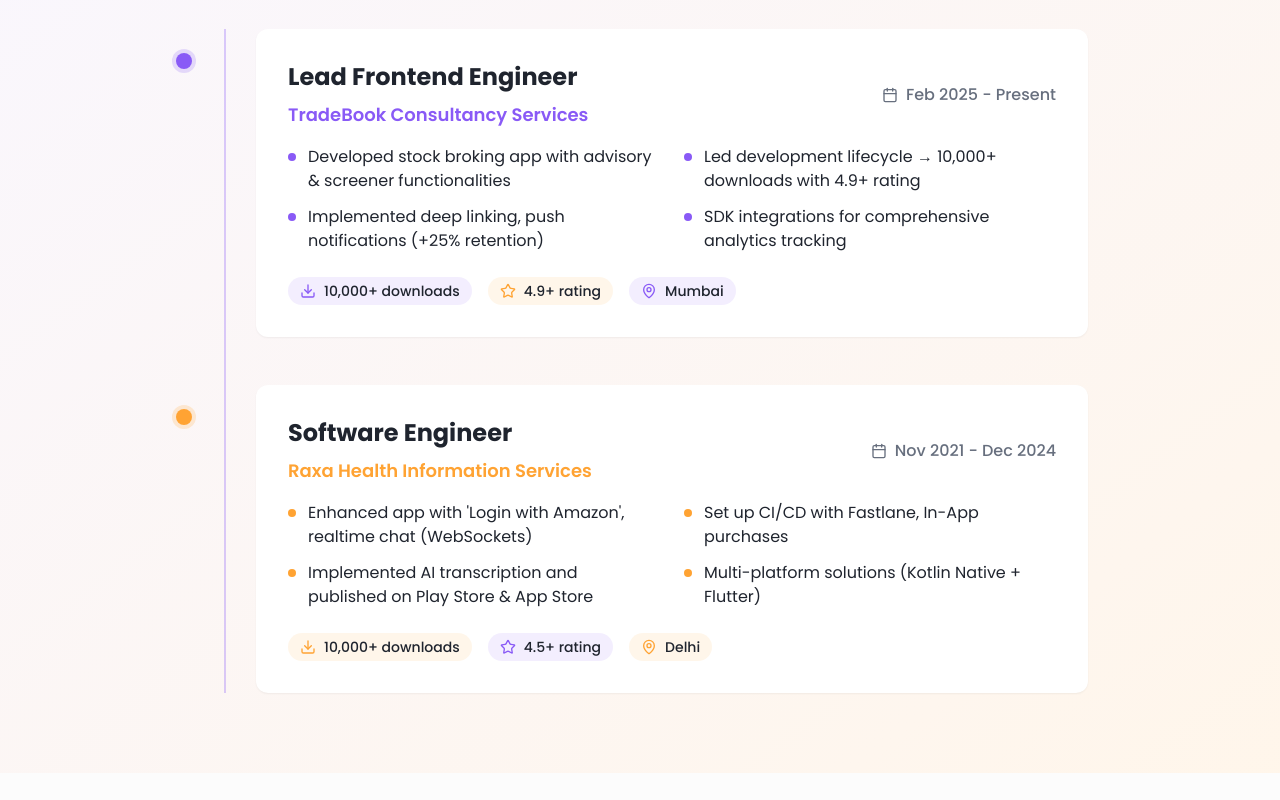
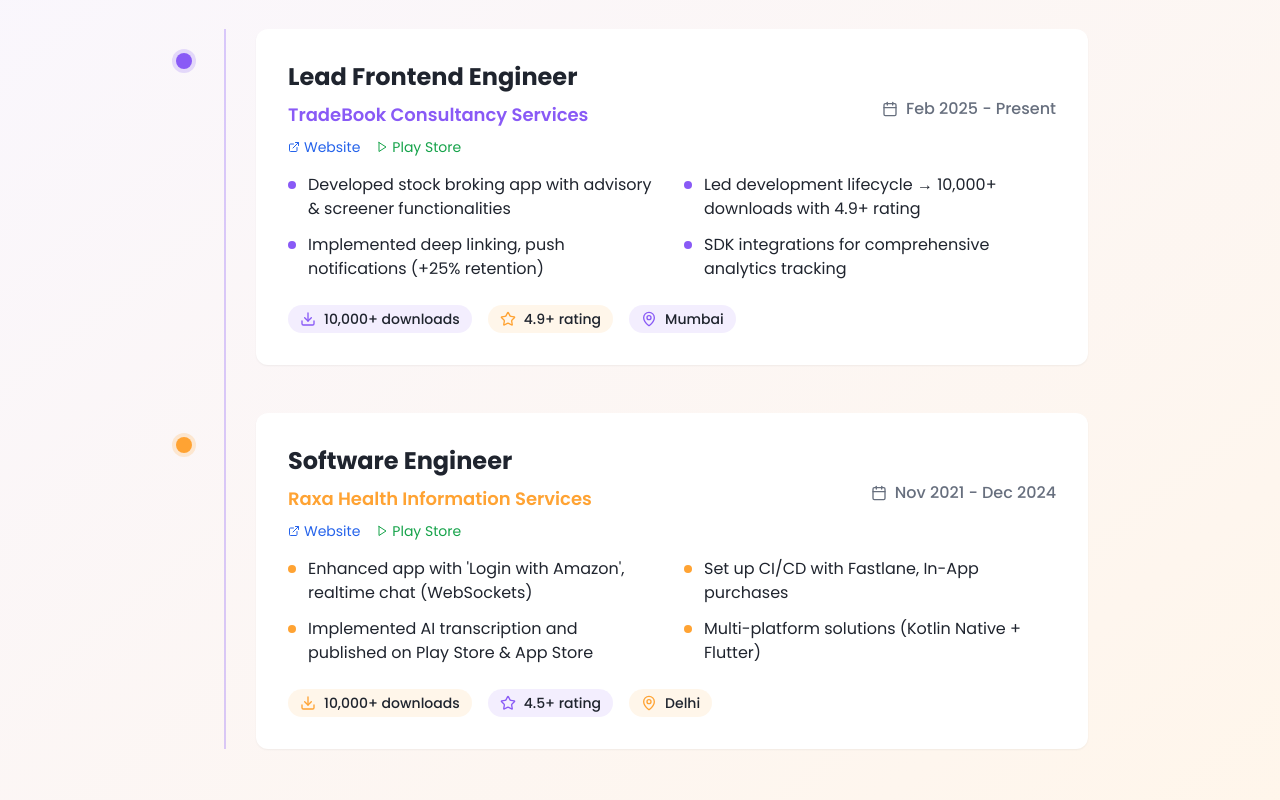
Before and after one commit to Prateek0001/prateek_dubey, a React (Vite) app: page / in a window 1280 px wide. Shown: the part 3120-3920 px from the top of the page. Built offline with nearby package versions, Linux system fonts and the light colour scheme; the HTML template or start-up script is replaced by a standard one.

Commit message:
add website and play store links to work experience entries

```diff
--- a/src/pages/Portfolio.tsx
+++ b/src/pages/Portfolio.tsx
@@ -471,6 +471,26 @@ const Portfolio = () => {
                       <div>
                         <h3 className="text-2xl font-bold mb-2">Lead Frontend Engineer</h3>
                         <p className="text-primary font-semibold text-lg">TradeBook Consultancy Services</p>
+                        <div className="flex gap-4 mt-2">
+                          <a
+                            href="https://trackk.in/"
+                            target="_blank"
+                            rel="noopener noreferrer"
+                            className="text-sm text-blue-600 hover:text-blue-800 transition-colors flex items-center gap-1"
+                          >
+                            <ExternalLink className="w-3 h-3" />
+                            Website
+                          </a>
+                          <a
+                            href="https://play.google.com/store/apps/details?id=com.we3.tradebook.app"
+                            target="_blank"
+                            rel="noopener noreferrer"
+                            className="text-sm text-green-600 hover:text-green-800 transition-colors flex items-center gap-1"
+                          >
+                            <Play className="w-3 h-3" />
+                            Play Store
+                          </a>
+                        </div>
                       </div>
                       <div className="flex items-center gap-2 text-muted-foreground mt-2 lg:mt-0">
                         <Calendar className="w-4 h-4" />
@@ -528,6 +548,26 @@ const Portfolio = () => {
                       <div>
                         <h3 className="text-2xl font-bold mb-2">Software Engineer</h3>
                         <p className="text-accent font-semibold text-lg">Raxa Health Information Services</p>
+                        <div className="flex gap-4 mt-2">
+                          <a
+                            href="https://www.raxa.com/"
+                            target="_blank"
+                            rel="noopener noreferrer"
+                            className="text-sm text-blue-600 hover:text-blue-800 transition-colors flex items-center gap-1"
+                          >
+                            <ExternalLink className="w-3 h-3" />
+                            Website
+                          </a>
+                          <a
+                            href="https://play.google.com/store/apps/details?id=com.raxa.EMR"
+                            target="_blank"
+                            rel="noopener noreferrer"
+                            className="text-sm text-green-600 hover:text-green-800 transition-colors flex items-center gap-1"
+                          >
+                            <Play className="w-3 h-3" />
+                            Play Store
+                          </a>
+                        </div>
                       </div>
                       <div className="flex items-center gap-2 text-muted-foreground mt-2 lg:mt-0">
                         <Calendar className="w-4 h-4" />
@@ -944,7 +984,7 @@ const Portfolio = () => {
       <footer className="py-12 bg-primary text-primary-foreground">
         <div className="container mx-auto px-4">
           <div className="flex flex-col md:flex-row items-center justify-between">
-            <div className="text-2xl font-bold mb-4 md:mb-0">Prateek Dubey</div>
+            <div className="text-2xl font-bold mb-4 md:mb-0">Prateek</div>
             <div className="text-center md:text-right">
               <p className="text-primary-foreground/80">
                 © 2025 Prateek Dubey. All rights reserved.
```
